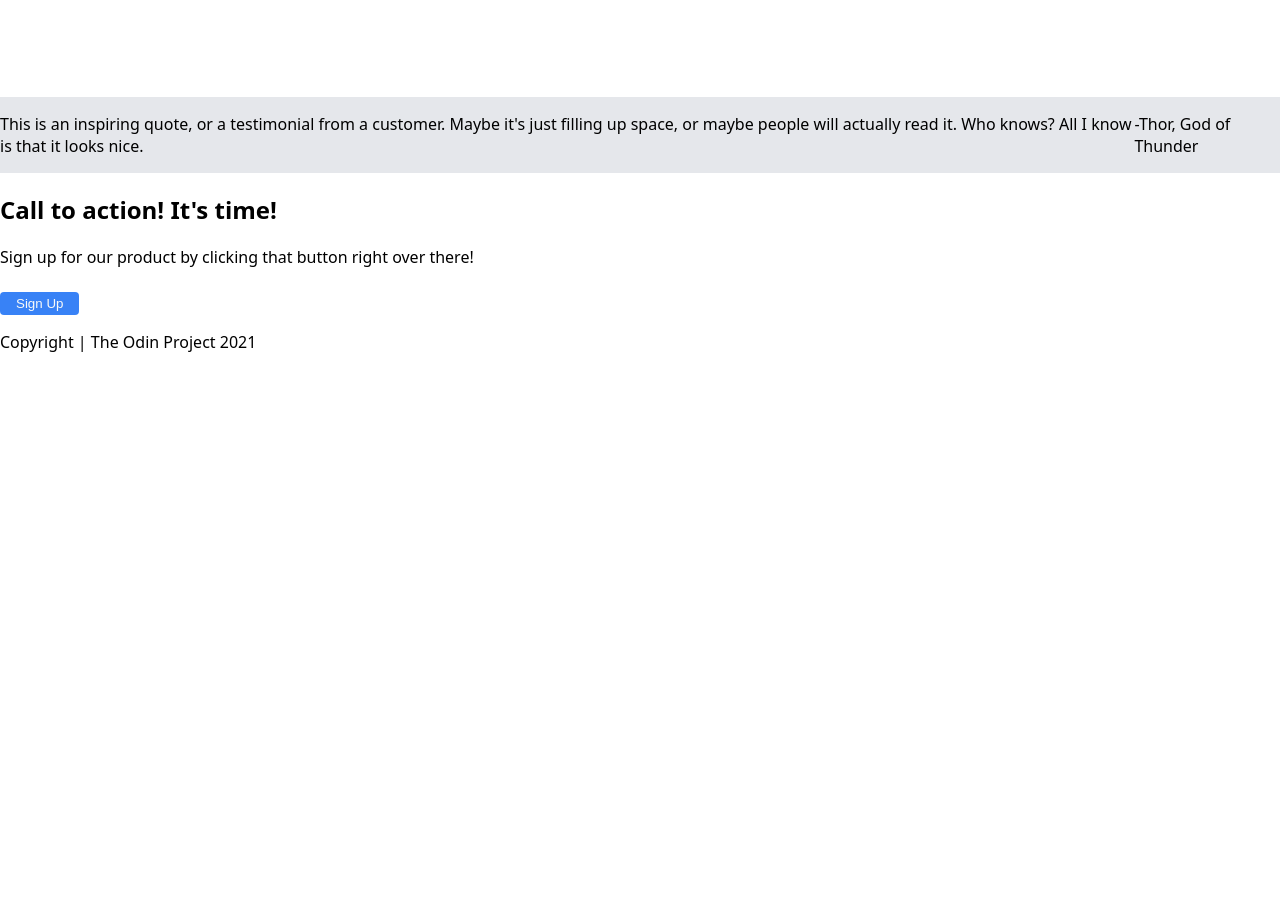
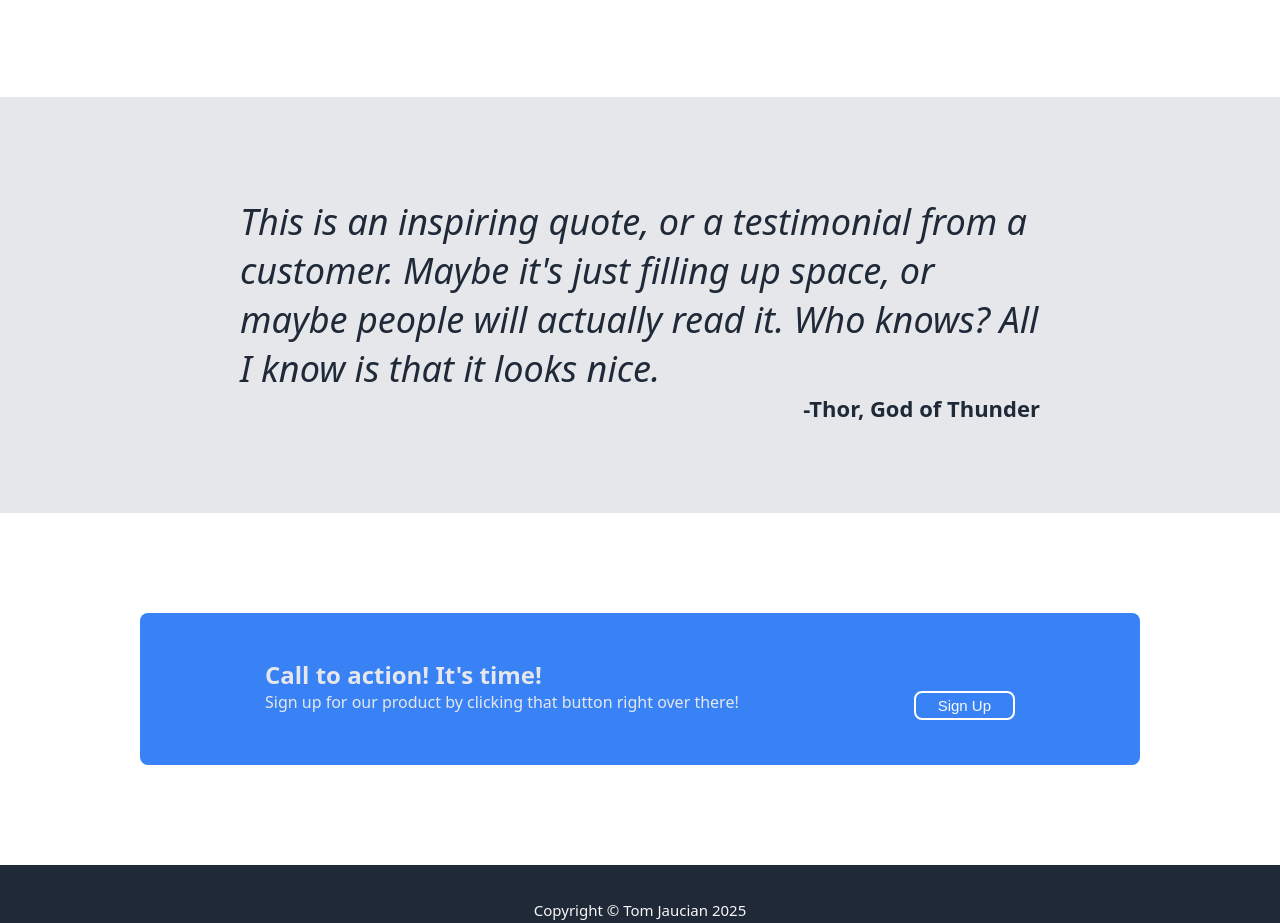
Before and after one commit to mot546/odin-landing-page, a plain HTML site: page index.html in a window 1280 px wide. Shown: the part 885-1808 px from the top of the page. Before the commit the page ends 1254 px from the top, so only its background shows below. Drawn offline with Linux system fonts and the light colour scheme.

Commit message:
Finish landing page

```diff
--- a/index.html
+++ b/index.html
@@ -64,24 +64,32 @@
         </div>
 
         <div class="section-three">
+            <div class="quote-group">
                 <p id="quote">This is an inspiring quote, or a testimonial from a customer.
                 Maybe it's just filling up space, or maybe people will actually
                 read it. Who knows? All I know is that it looks nice.
                 </p>
                 <p id="thor">-Thor, God of Thunder</p>
             </div>
+        </div>
 
         <div class="section-four">
             <div class="signup-box">
+
+                <div class="container">
                     <h2>Call to action! It's time!</h2>
+                <div class="sep">
                     <p>Sign up for our product by clicking that button right over there!</p>
                     <button id="signup-button-two">Sign Up</button>
+                </div>
+                </div>
+
             </div>
         </div>
     </main>
 
     <footer>
-        <p>Copyright | The Odin Project 2021</p>
+        <p>Copyright  ©  Tom Jaucian 2025</p>
     </footer>
 </body>
 </html>
--- a/styles.css
+++ b/styles.css
@@ -28,6 +28,17 @@ header ul{
     list-style-type: none;
     display: flex;
     gap: 18px;
+}
+
+/* footer */
+footer{
+    display: flex;
+    color: #F9F8F8;
+    justify-content: center;
+    align-items: center;
+    background-color: #1F2937;
+    padding: 20px;
+    font-size: 15px;
 }
 
 main{
@@ -112,6 +123,7 @@ button{
     flex-direction: column;
     justify-content: center;
     align-items: center;
+    color: rgb(90, 90, 90);
 }
 .section-two span{
     padding: 1.75px;
@@ -135,5 +147,71 @@ button{
 .section-three{
     background-color: #e5e7eb;
     margin-top: 60px;
+}
+
+.quote-group{
+    width: 800px;
+    margin: 100px auto 90px auto;
+    color: #1f2937;
+    display:flex;
+    flex-direction: column;
+    justify-content: center;
+}
+
+#quote{
+    font-size: 36px;
+    font-style: italic ;
+    padding: 0;
+    margin: 0;
+}
+
+#thor{
+    align-self: flex-end;
+    font-weight: 700;
+    font-size: 22px;
+    margin: 0;
+    padding: 0;
+}
+
+/* section three */
+
+.section-four{
+    padding: 80px;
+    margin: 20px auto;
+}
+
+.signup-box{
     display: flex;
+    justify-content: center;
+    align-items: center;
+    width: 1000px;
+    background-color: #3882F6;
+    color: #e5e7eb;
+    border-radius: 8px;
 }
+
+.container{
+    display: flex;
+    flex-direction: column;
+    justify-content: center;
+    width: 750px;
+    padding: 45px;
+}
+
+.signup-box h2, .signup-box p{
+    padding: 0;
+    margin: 0;
+}
+
+.sep{
+    display: flex;
+    justify-content: space-between;
+}
+
+.sep button{
+    border: 2px solid white;
+    border-radius: 8px;
+    padding: 4px 22px;
+    margin: 0;
+    font-size: 15px;
+}
```
Lines whose indentation alone changed are shown as unchanged.
